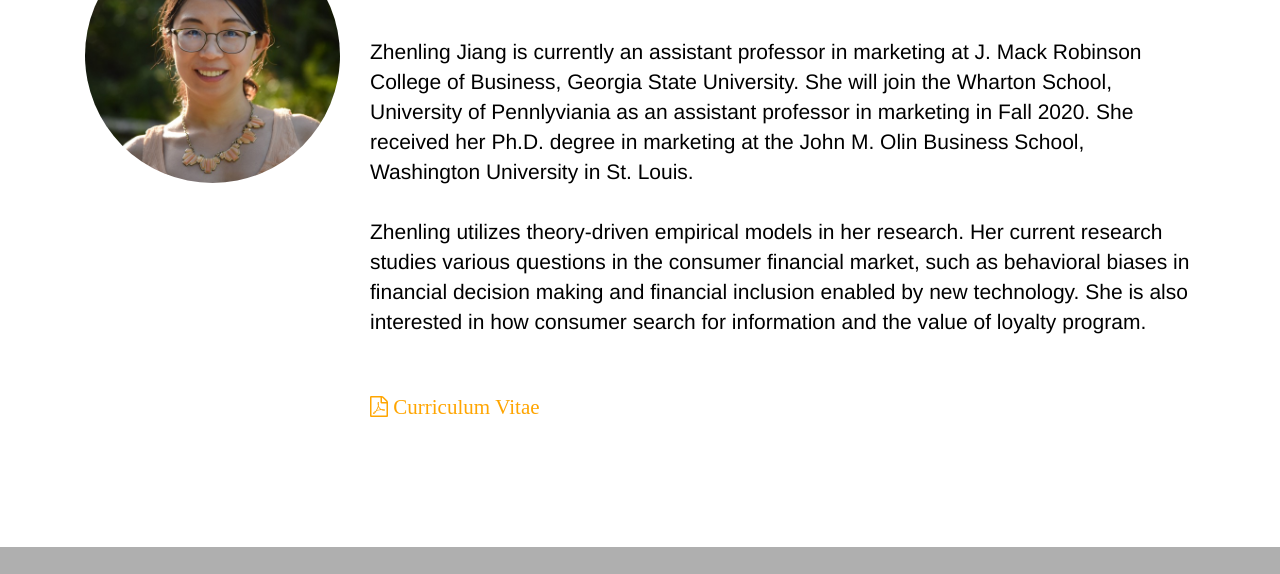
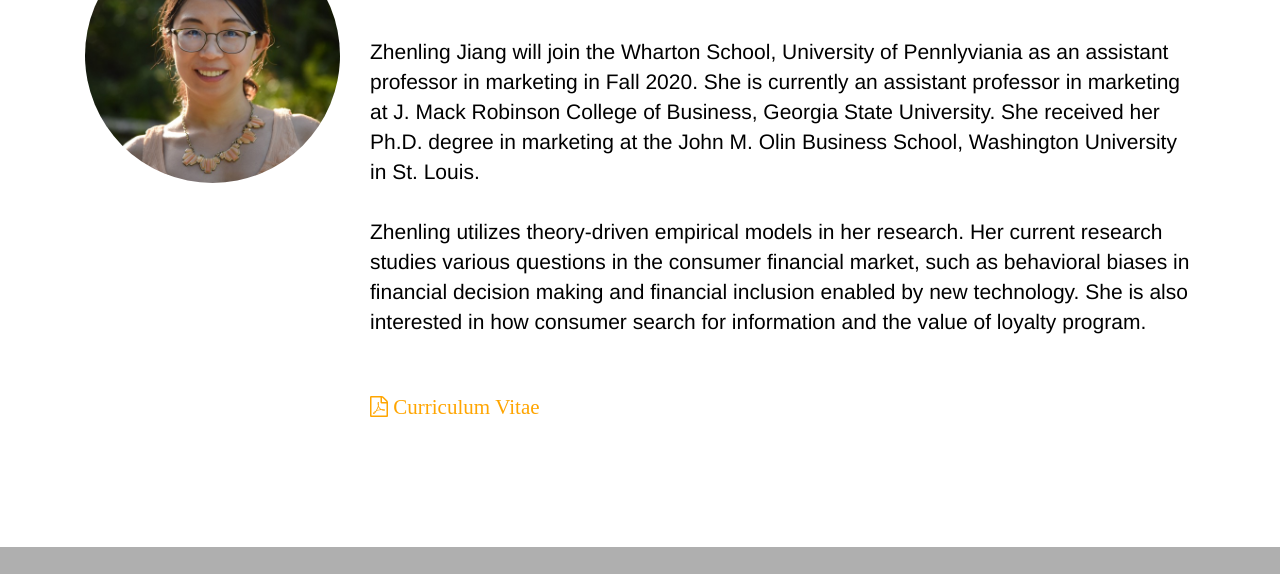
Before and after one commit to chen1649chenli/JiangZhenling-Personal-Site, a plain HTML site: page index.html in a window 1280 px wide. Shown: the part 192-766 px from the top of the page. Drawn offline with nearby package versions, Linux system fonts and the light colour scheme.

Commit message:
move Wharton to the first line

```diff
--- a/index.html
+++ b/index.html
@@ -68,10 +68,12 @@
                   <h1>Zhenling Jiang</h1>
                   <p>
                     <br />
-                    Zhenling Jiang is currently an assistant professor in marketing at J. Mack Robinson College of
-                    Business, Georgia State University. She will join the Wharton School, University of Pennlyviania
-                    as an assistant professor in marketing in Fall 2020. She received her Ph.D. degree in marketing
-                    at the John M. Olin Business School, Washington University in St. Louis.
+                    Zhenling Jiang will join the Wharton School, University of Pennlyviania
+                    as an assistant professor in marketing in Fall 2020.
+                    She is currently an assistant professor in marketing at J. Mack Robinson
+                    College of Business, Georgia State University.
+                    She received her Ph.D. degree in marketing at the John M. Olin Business
+                    School, Washington University in St. Louis.
                     <br /><br />
                     Zhenling utilizes theory-driven empirical models in her research. Her current
                     research studies various questions in the consumer financial market, such as
```
